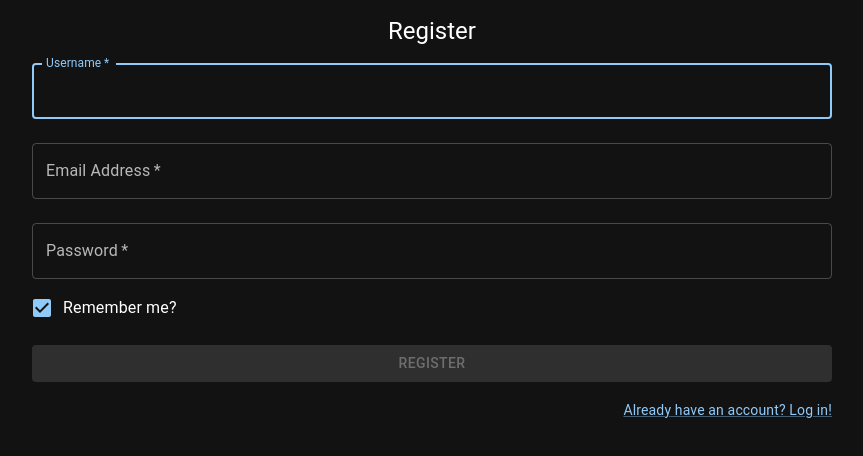
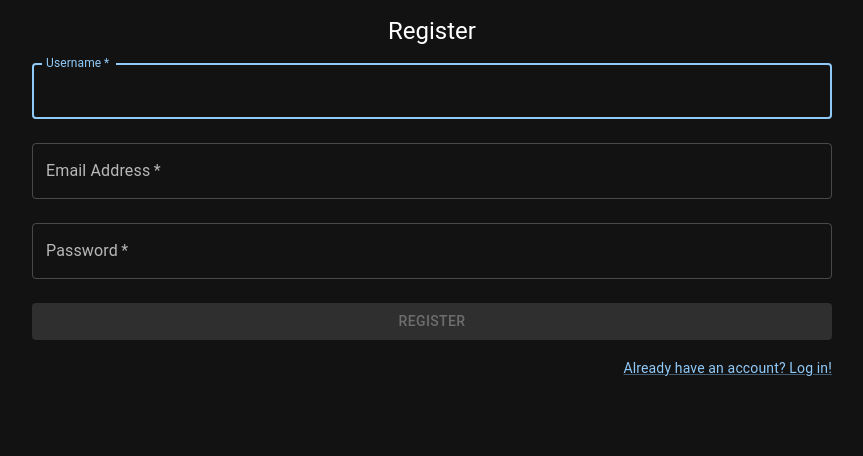
Before and after one commit to zachbakerdev/open-natter-client, a React (Create React App) app: page /register in a window 1280 px wide. Shown: the top 456 px of the page, without its empty margins (208-1071 px from the left). Built offline with nearby package versions, Linux system fonts and the light colour scheme.

Commit message:
feat: remove remember me on register page

```diff
--- a/src/pages/RegisterPage.tsx
+++ b/src/pages/RegisterPage.tsx
@@ -1,16 +1,7 @@
-import {
-    Box,
-    Button,
-    Checkbox,
-    FormControlLabel,
-    Grid,
-    TextField,
-    Typography
-} from "@mui/material";
+import { Box, Button, Grid, TextField, Typography } from "@mui/material";
 import InternalLink from "components/navigation/InternalLink";
-import AuthenticationContext from "contexts/AuthenticationContext";
 import useTitle from "hooks/useTitle";
-import { FC, FormEventHandler, useContext, useEffect, useState } from "react";
+import { FC, FormEventHandler, useEffect, useState } from "react";
 import { useNavigate } from "react-router-dom";
 import strings from "strings";
 
@@ -56,8 +47,6 @@ const RegisterPage: FC = () => {
         if (!PASSWORD_COMPLETE.test(password)) valid = false;
         setIsPasswordValid(valid);
     }, [password]);
-
-    const authContext = useContext(AuthenticationContext);
 
     const handleSubmit: FormEventHandler = (e) => {
         e.preventDefault();
@@ -180,21 +169,6 @@ const RegisterPage: FC = () => {
                         strings.passwordRequirements
                     }
                 />
-                <FormControlLabel
-                    control={
-                        <Checkbox
-                            value="remember"
-                            color="primary"
-                            checked={authContext.remember}
-                            onChange={() => {
-                                authContext.setRemember(
-                                    (previous) => !previous
-                                );
-                            }}
-                        />
-                    }
-                    label={strings.rememberMe}
-                />
                 <Button
                     type="submit"
                     fullWidth
```
